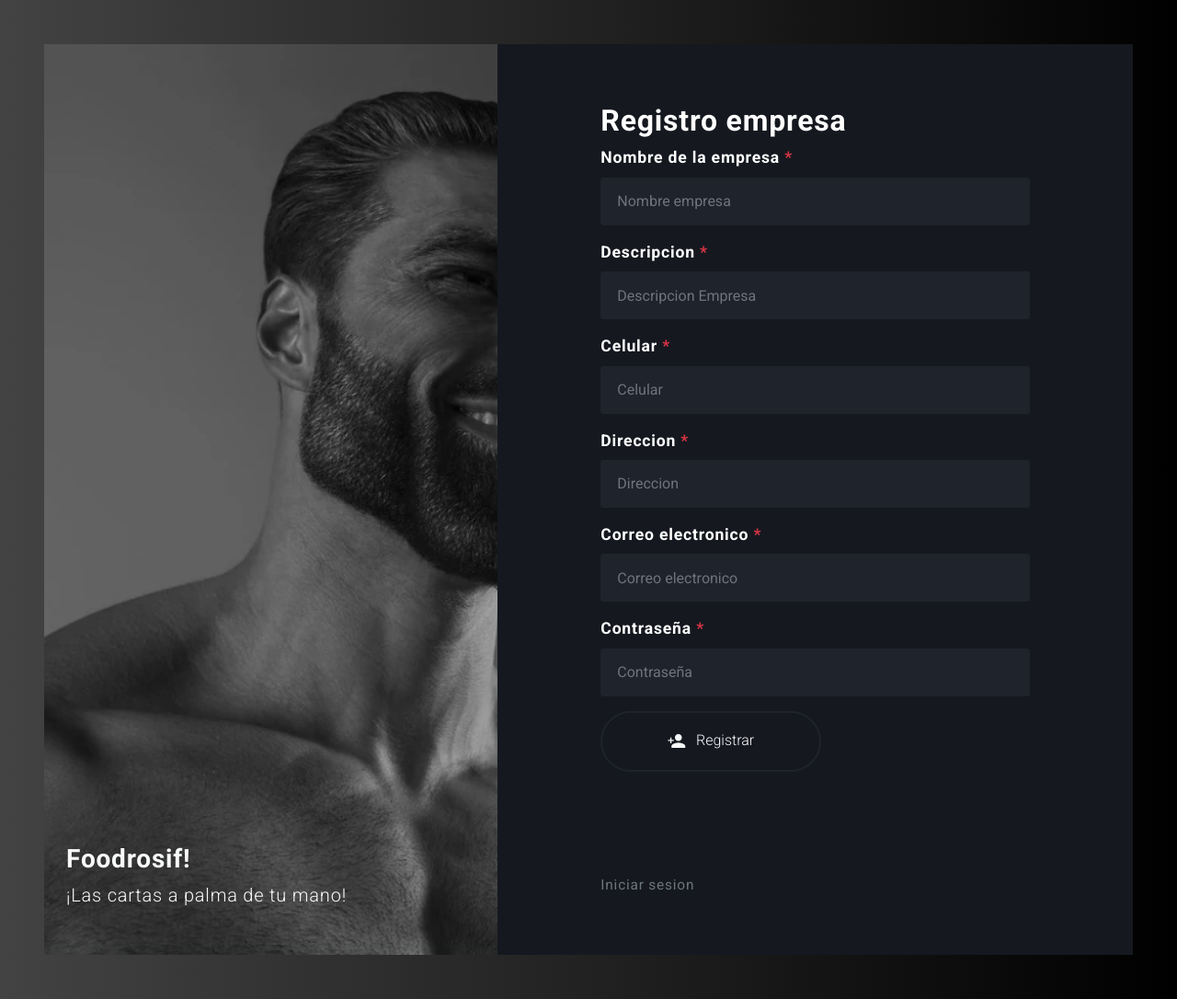
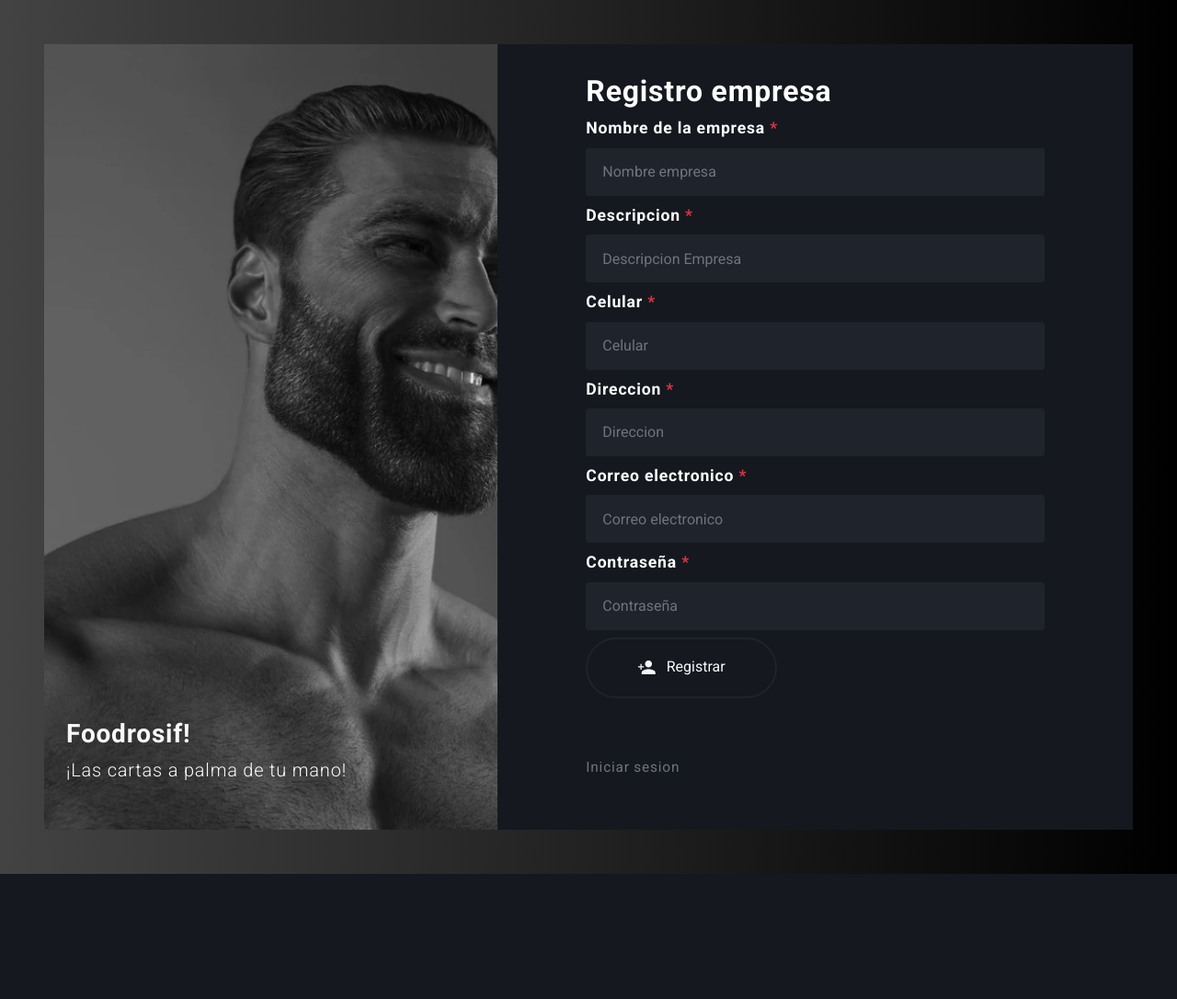
Before and after one commit to crobles08/foodrosif, a Flask app: page /registerEmpresa in a window 1280 px wide. Shown: the whole page at 92% size. After the commit the page ends 950 px from the top, so only its background shows below. Run offline with Flask 2, Linux system fonts and the light colour scheme.

Commit message:
Punto 2 completo

```diff
--- a/static/style.css
+++ b/static/style.css
@@ -9,7 +9,7 @@
 body {
     font-family: 'Roboto', sans-serif;
     font-size: 1.1rem;
-    font-weight: 380;
+    font-weight: 300;
     background: #000000;
     background: -webkit-linear-gradient(to right, #434343, #000000);
     background: linear-gradient(to right, #434343, #000000);
@@ -27,7 +27,7 @@ body {
 }
 
 .p-6 {
-    padding: 4rem 7rem;
+    padding: 2rem 6rem;
 }
 
 .contact-box {
@@ -35,10 +35,10 @@ body {
 }
 
 .btn {
-    font-weight: 380;
-    padding: 1rem 1rem;
-    border-radius: 4rem;
-    min-width: 15rem;
+    font-weight: 400;
+    padding: 1rem 2rem;
+    border-radius: 5rem;
+    min-width: 13rem;
 }
 
 .btn-outline-dark {
@@ -56,7 +56,7 @@ body {
     background-image: url(/static/mandibula3.png);
     background-size: cover;
     background-repeat: no-repeat;
-    min-height: 100vh;
+    min-height: 90vh;
 }
 
 .testimonial {
--- a/templates/registroEmpresa.html
+++ b/templates/registroEmpresa.html
@@ -33,46 +33,50 @@ Registro empresa
                 </div>
 
                 <form action="{{ url_for('registerEmpresa') }}" method="POST">
-                    <div class="form-group mb-3">
+                    <div class="form-group mb-2">
                         <label class="font-weight-bold">Nombre de la empresa <span class="text-danger">*</span></label>
                         <input class="form-control" type="text" name="nombre" placeholder="Nombre empresa"
                             value="{{nombre}}" />
                     </div>
 
-                    <div class="form-group mb-3">
+                    <div class="form-group mb-2">
                         <label class="font-weight-bold">Descripcion <span class="text-danger">*</span></label>
                         <input class="form-control" type="text" name="descripcion" placeholder="Descripcion Empresa"
                             value="{{descripcion}}" />
                     </div>
 
-                    <div class="form-group mb-3">
+                    <div class="form-group mb-2">
                         <label class="font-weight-bold">Celular <span class="text-danger">*</span></label>
                         <input class="form-control" type="text" name="celular" placeholder="Celular"
                             value="{{celular}}" />
                     </div>
-                    <div class="form-group mb-3">
+                    <div class="form-group mb-2">
                         <label class="font-weight-bold">Direccion <span class="text-danger">*</span></label>
                         <input class="form-control" type="text" name="direccion" placeholder="Direccion"
                             value="{{direccion}}" />
                     </div>
-                    <div class="form-group mb-3">
+                    <div class="form-group mb-2">
                         <label class="font-weight-bold">Correo electronico <span class="text-danger">*</span></label>
                         <input class="form-control" type="email" name="email" placeholder="Correo electronico"
                             value="{{email}}" />
                     </div>
-                    <div class="form-group mb-3">
+                    <div class="form-group mb-2">
                         <label class="font-weight-bold">Contraseña <span class="text-danger">*</span></label>
                         <input class="form-control" type="password" name="password" placeholder="Contraseña"
                             value="{{password}}" />
                     </div>
                     <div class="msg">{{ msg }}</div>
 
-                    <div class="form-group mb-5">
+                    <div class="form-group mb-4">
                         <button type="submit" class="btn btn-outline-dark d-inline text-light mr-2 mb-3"><i class="icon ion-md-person-add lead align-middle mr-2"></i> Registrar</button>
+                        <br>
+                        <a href="{{ url_for('login') }}"><small class="d-inline-block text-muted mt-5">Iniciar sesion</small></a>
                     </div>
+
+
+
                 </form>
-                <a href="{{ url_for('login') }}"><small class="d-inline-block text-muted mt-5">Iniciar
-                        sesion</small></a>
+
             </div>
         </div>
     </div>
```
